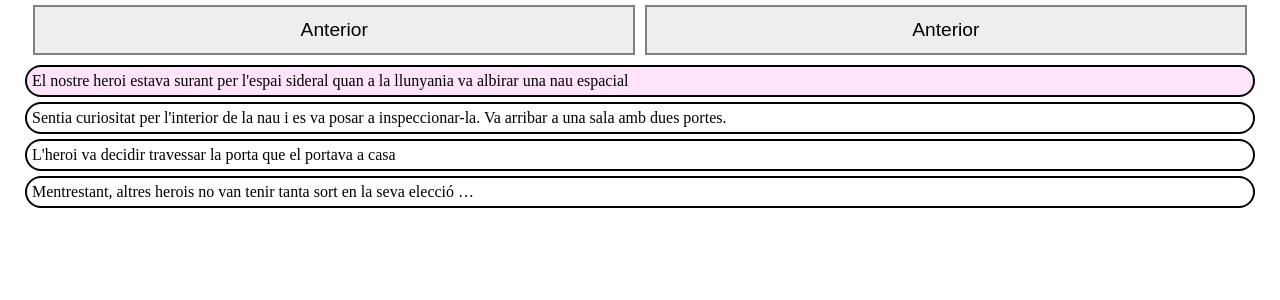
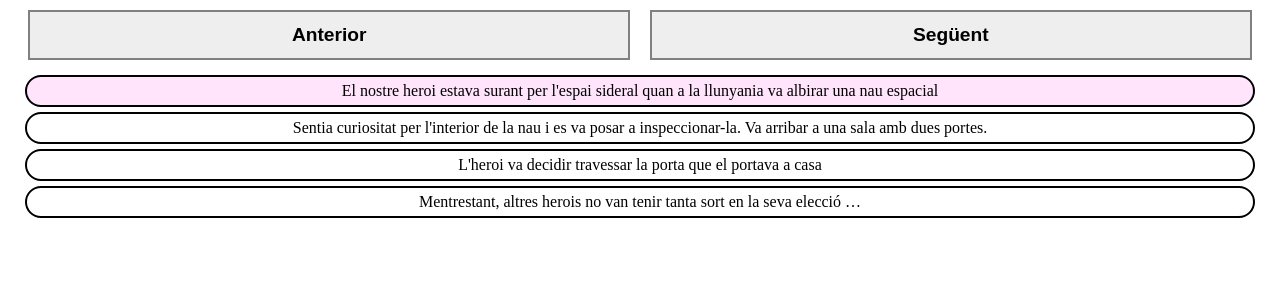
Before and after one commit to Leptonita/Sprint6-React, a React (Create React App) app: page / in a window 1280 px wide. Shown: the top 300 px of the page. Built offline with nearby package versions, Linux system fonts and the light colour scheme.

Commit message:
SP6ex4 updates - texto boton next y pequeños detalles visuales

```diff
--- a/src/components/Botones/Boton.styled.js
+++ b/src/components/Botones/Boton.styled.js
@@ -4,13 +4,14 @@ export const Btn = styled.button`
 width: 47%;
 height: 50px;
 font-size: 1.2rem;
+font-weight: bold;
 border: 2px solid gray;
 background-color: #eee;
-margin:5px;
+margin: 10px;
 cursor: pointer;
 
 &:hover {
-    background-color: #ddd;
+    background-color: #e1cbde;
     color: magenta;
 }
 `;
--- a/src/components/Botones/Botones.js
+++ b/src/components/Botones/Botones.js
@@ -6,7 +6,7 @@ export default function Botones({ selectPrevious, selectNext }) {
     return (
         <DivBotones>
             <Btn onClick={selectPrevious}> Anterior </Btn>
-            <Btn onClick={selectNext}> Anterior </Btn>
+            <Btn onClick={selectNext}> Següent </Btn>
         </DivBotones>
     )
 }
--- a/src/components/Escena/Escena.styled.js
+++ b/src/components/Escena/Escena.styled.js
@@ -6,7 +6,7 @@ margin: 5px auto;
 padding: 5px;
 border: 2px solid black;
 border-radius: 20px;
-
+text-align: center;
 background-color: ${({ highlight }) => highlight ? "#ffe4fc" : "white"};
 
 `;
--- a/src/index.css
+++ b/src/index.css
@@ -1,4 +1,5 @@
 body {
   margin: 0;
-
+  padding: 0;
+  box-sizing: border-box;
 }
```
Also changed, not shown: 1 other file (tests, documents, lock files or other folders).
